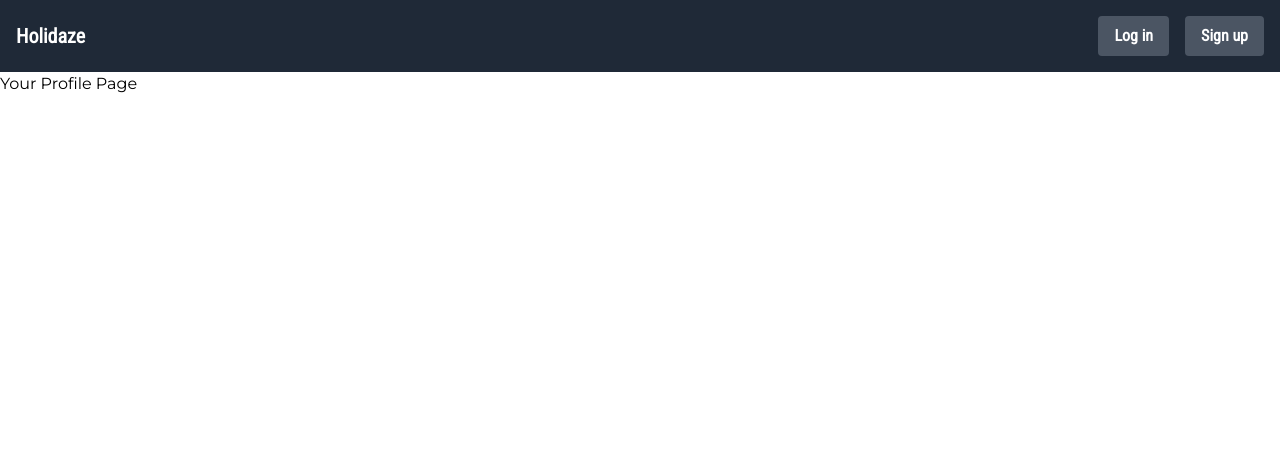
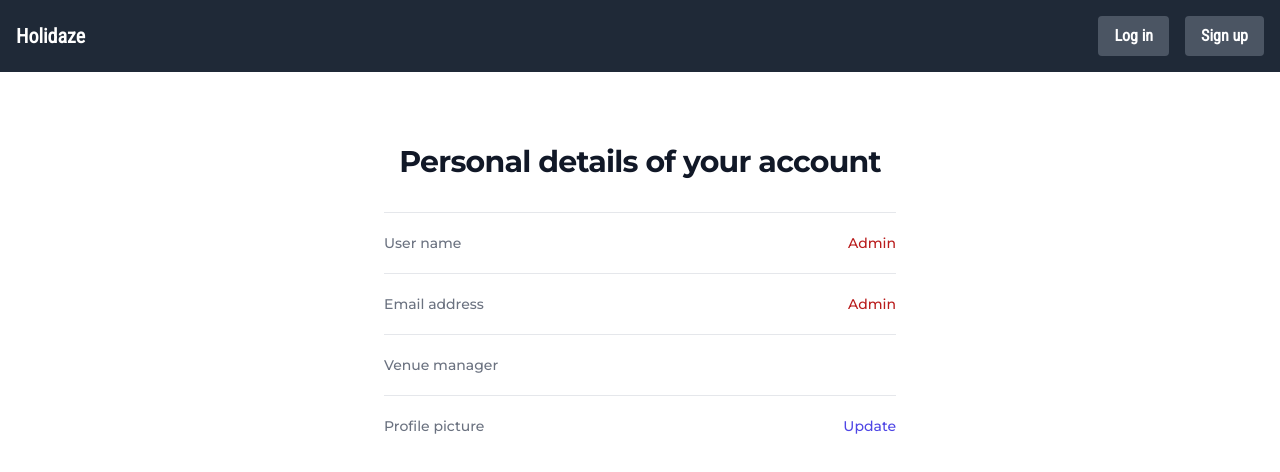
Before and after one commit to Ilona-front-end/booking-website, a React (Create React App) app: page /profile in a window 1280 px wide. Shown: the top 472 px of the page. Built offline with nearby package versions, Linux system fonts and the light colour scheme.

Commit message:
HOT-27 profile page skeleton

```diff
--- a/src/components/pages/Profile.js
+++ b/src/components/pages/Profile.js
@@ -2,9 +2,85 @@ import React from 'react';
 
 function Profile() {
   return (
-    <div>
-      <h1>Your Profile Page</h1>
-    </div>
+    <>
+      {/*   Profile details  */}
+      <div className="mt-6 pt-6 mx-auto max-w-xl px-5 lg:px-8">
+        <div id="generalAvatarMessage" className="mb-5 mt-5"></div>
+        <div>
+          <p class="mt-6 mb-8 max-w-xl text-center text-3xl font-bold tracking-tight text-gray-900">
+            Personal details of your account
+          </p>
+        </div>
+        <div className="mt-5 mb-8 border-t border-gray-200">
+          <dl className="divide-y divide-gray-200">
+            <div className="py-4 sm:grid sm:grid-cols-3 sm:gap-4 sm:py-5">
+              <dt className="text-sm font-medium text-gray-500">User name</dt>
+              <dd className="mt-1 flex text-sm text-gray-900 sm:col-span-2 sm:mt-0">
+                <span className="insertUserName flex-grow"></span>
+                <span className="ml-4 flex-shrink-0">
+                  <span className="rounded-md bg-white font-medium text-red-700">Admin</span>
+                </span>
+              </dd>
+            </div>
+            <div className="py-4 sm:grid sm:grid-cols-3 sm:gap-4 sm:py-5">
+              <dt className="text-sm font-medium text-gray-500">Email address</dt>
+              <dd className="mt-1 flex text-sm text-gray-900 sm:col-span-2 sm:mt-0">
+                <span
+                  id="insertUserEmail"
+                  className="flex-grow">
+                </span>
+                <span className="ml-4 flex-shrink-0">
+                  <span className="rounded-md bg-white font-medium text-red-700">Admin</span>
+                </span>
+              </dd>
+            </div>
+            <div className="py-4 sm:grid sm:grid-cols-3 sm:gap-4 sm:py-5">
+              <dt className="text-sm font-medium text-gray-500">Venue manager</dt>
+              <dd className="mt-1 flex text-sm text-gray-900 sm:col-span-2 sm:mt-0">
+                <span id="insertVenueManager" className="flex-grow"></span>
+                <span className="ml-4 flex-shrink-0"></span>
+              </dd>
+            </div>
+            <div className="py-4 sm:grid sm:grid-cols-3 sm:gap-4 sm:py-5">
+              <dt className="text-sm font-medium text-gray-500">
+                Profile picture
+              </dt>
+              <dd className="mt-1 flex text-sm text-gray-900 sm:col-span-2 sm:mt-0">
+                <div className="flex-grow"></div>
+                <span className="ml-4 flex-shrink-0">
+                  <button
+                    type="button"
+                    className="rounded-md bg-white font-medium text-indigo-600 hover:text-indigo-500 focus:outline-none focus:ring-2 focus:ring-indigo-500 focus:ring-offset-2">
+                    Update
+                  </button>
+                </span>
+                <div className="hidden flex-grow">
+                  <label for="avatar1">
+                    <input
+                      type="text"
+                      name="avatar1"
+                      id="avatar1"
+                      className="block w-full rounded-md border-gray-300 shadow-sm focus:border-indigo-800 focus:ring-indigo-700 sm:text-sm"
+                      value=""
+                    />
+                  </label>
+                </div>
+                <span
+                  className="hidden ml-4 flex-shrink-0"
+                >
+                  <button
+                    type="button"
+                    className="rounded-md bg-white font-medium text-indigo-600 hover:text-indigo-500 focus:outline-none focus:ring-2 focus:ring-indigo-500 focus:ring-offset-2"
+                  >
+                    Change
+                  </button>
+                </span>
+              </dd>
+            </div>
+          </dl>
+        </div>
+      </div>
+    </>
   )
 }
 
```
